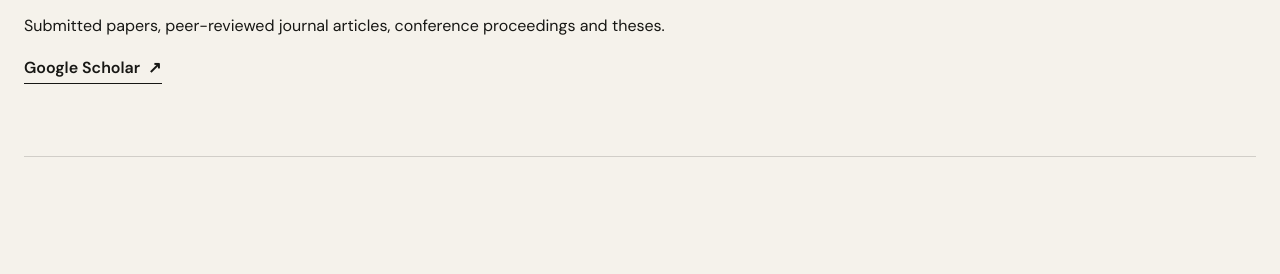
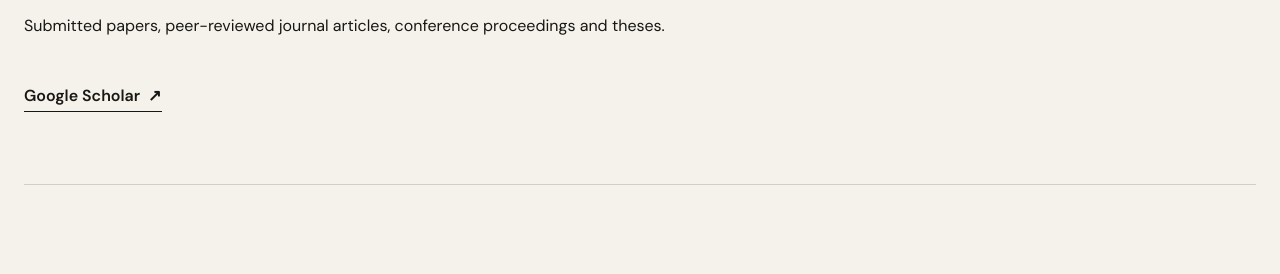
Before and after one commit to caterinaleimer/caterinaleimer.github.io, a plain HTML site: page publications.html in a window 1280 px wide. Shown: the part 287-561 px from the top of the page. Drawn offline with Linux system fonts and the light colour scheme.

Commit message:
Update styles.css

```diff
--- a/styles.css
+++ b/styles.css
@@ -889,3 +889,7 @@
     justify-self: start;
   }
 }
+
+.page-intro-link {
+  margin-top: 28px;
+}
```
